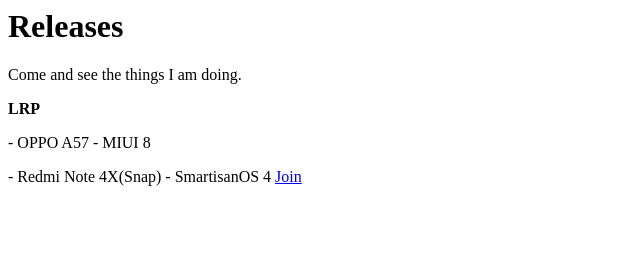
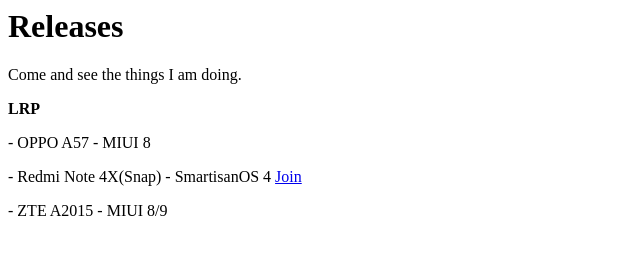
Before and after one commit to LTDSA/releases, a plain HTML site: page index.html in a window 1280 px wide. Shown: the whole page, without its empty margins (0-640 px from the left). Drawn offline with Linux system fonts and the light colour scheme.

Commit message:
Update index.html

```diff
--- a/index.html
+++ b/index.html
@@ -8,5 +8,6 @@
     <p><strong>LRP</strong></p>
     <p>- OPPO A57 - MIUI 8</p>
     <p>- Redmi Note 4X(Snap) - SmartisanOS 4 <a href="https://ltdsa.github.io/midosos/">Join</a></p>
+    <p>- ZTE A2015 - MIUI 8/9</p>
   </body>
 </html>
```
